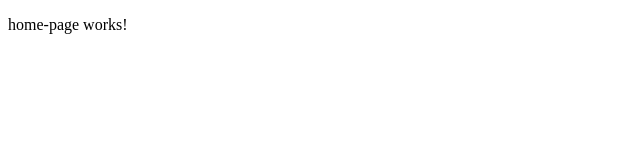
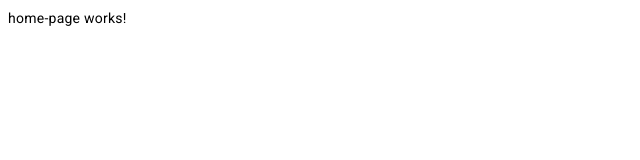
Before and after one commit to Frnbrz/curso-bootcamp-angular, an Angular app: page /home in a window 1280 px wide. Shown: the top 160 px of the page, without its empty margins (0-640 px from the left). Built offline with nearby package versions, Linux system fonts and the light colour scheme.

Commit message:
Add Google Fonts and Material Icons, and update Angular dependencies

```diff
--- a/angular.json
+++ b/angular.json
@@ -30,6 +30,7 @@
               "src/assets"
             ],
             "styles": [
+              "@angular/material/prebuilt-themes/deeppurple-amber.css",
               "src/styles.scss"
             ],
             "scripts": []
@@ -90,6 +91,7 @@
               "src/assets"
             ],
             "styles": [
+              "@angular/material/prebuilt-themes/deeppurple-amber.css",
               "src/styles.scss"
             ],
             "scripts": []
@@ -97,5 +99,8 @@
         }
       }
     }
+  },
+  "cli": {
+    "analytics": false
   }
 }
--- a/package.json
+++ b/package.json
@@ -11,10 +11,12 @@
   "private": true,
   "dependencies": {
     "@angular/animations": "^17.3.0",
+    "@angular/cdk": "^17.3.2",
     "@angular/common": "^17.3.0",
     "@angular/compiler": "^17.3.0",
     "@angular/core": "^17.3.0",
     "@angular/forms": "^17.3.0",
+    "@angular/material": "^17.3.2",
     "@angular/platform-browser": "^17.3.0",
     "@angular/platform-browser-dynamic": "^17.3.0",
     "@angular/router": "^17.3.0",
--- a/src/index.html
+++ b/src/index.html
@@ -6,8 +6,10 @@
   <base href="/">
   <meta name="viewport" content="width=device-width, initial-scale=1">
   <link rel="icon" type="image/x-icon" href="favicon.ico">
+  <link href="https://fonts.googleapis.com/css2?family=Roboto:wght@300;400;500&display=swap" rel="stylesheet">
+  <link href="https://fonts.googleapis.com/icon?family=Material+Icons" rel="stylesheet">
 </head>
-<body>
+<body class="mat-typography">
   <app-root></app-root>
 </body>
 </html>
```
Also changed, not shown: 1 other file (tests, documents, lock files or other folders).
